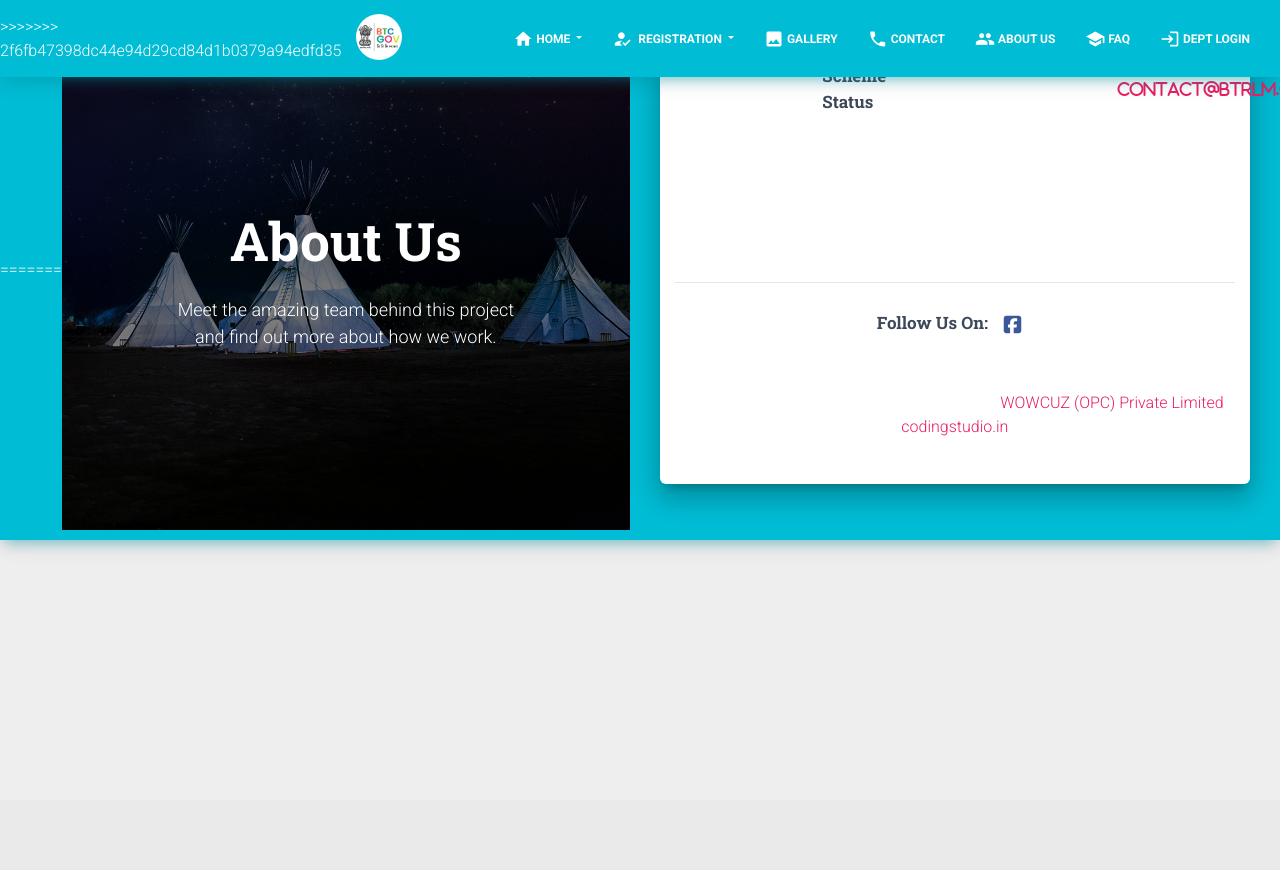
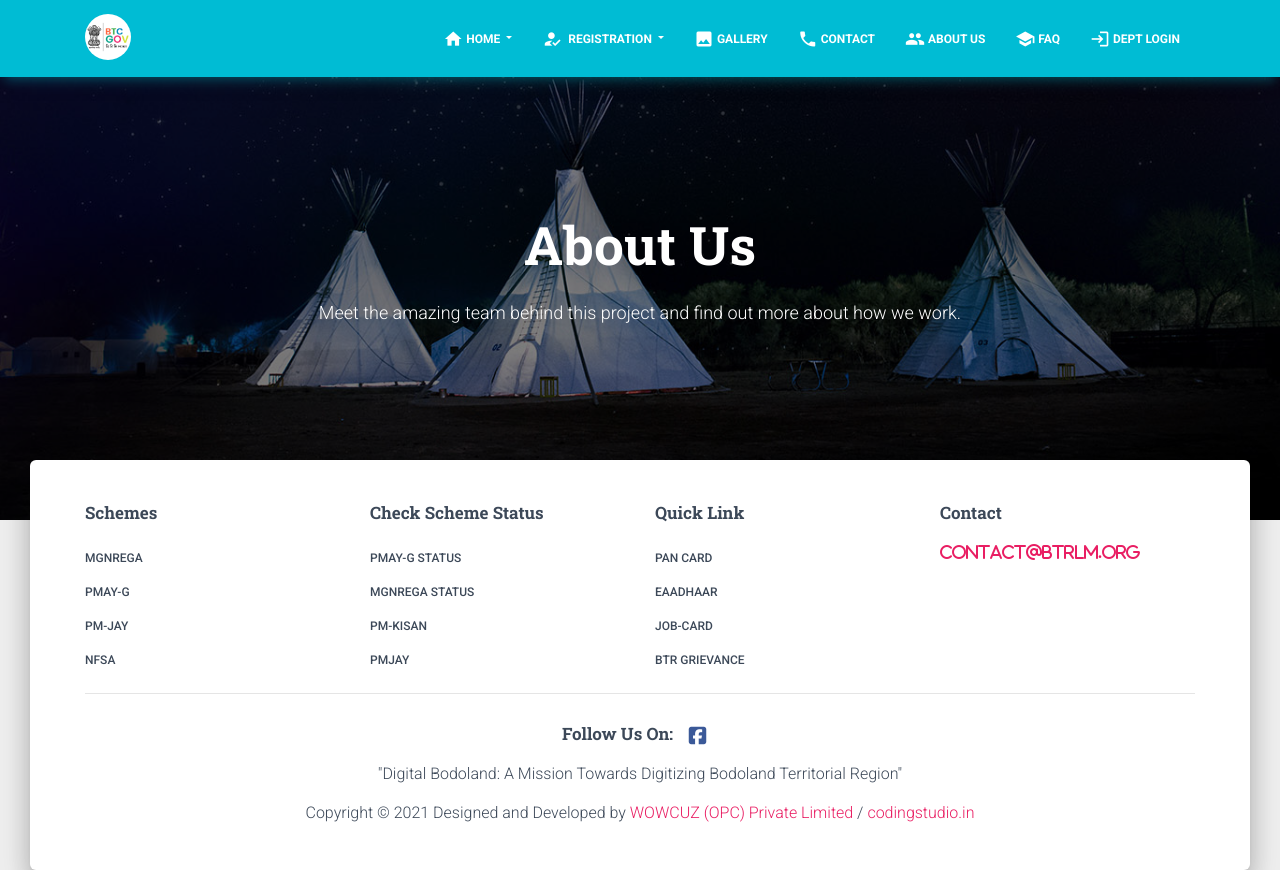
Before and after one commit to Dipankar-2018/BWEM, a PHP site: page /about-us.php in a window 1280 px wide. Before the commit the page ends 551 px from the top, so only its background shows below. Run offline with PHP 8.4, Linux system fonts and the light colour scheme; style sheets or scripts are compiled from the project's sources; some libraries are stand-ins or nearby versions.

Commit message:
header change

```diff
--- a/includes/header.php
+++ b/includes/header.php
@@ -20,11 +20,7 @@
 <body class="blog-posts sidebar-collapse">
 
 <!-- Navigation Start -->
-<<<<<<< HEAD
-  <nav class="navbar navbar bg-info  fixed-top  navbar-expand-lg "  id="sectionsNav" style="z-index: 1101!important;">
-=======
   <nav class="navbar navbar bg-info  fixed-top  navbar-expand-lg "  id="sectionsNav" style="z-index:1101 !important;">
->>>>>>> 2f6fb47398dc44e94d29cd84d1b0379a94edfd35
     <div class="container">
       <div class="navbar-translate">
         <a class="navbar-brand" href="index.php">
```
